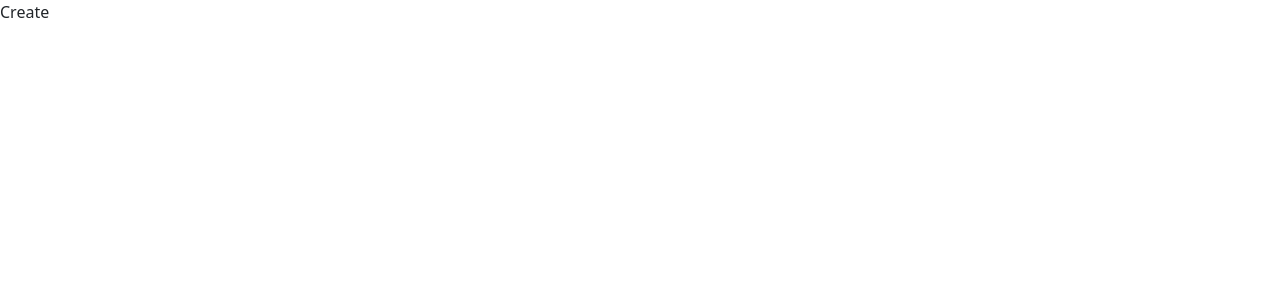
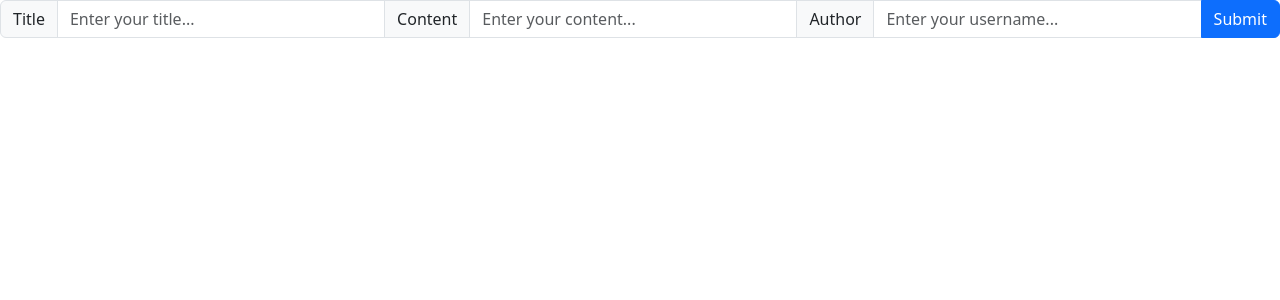
Before and after one commit to 999mattia/mongoblog, a React (Vite) app in the folder client/: page /create in a window 1280 px wide. Shown: the top 300 px of the page. Built offline with nearby package versions, Linux system fonts and the light colour scheme.

Commit message:
create post working

```diff
--- a/client/src/Create.tsx
+++ b/client/src/Create.tsx
@@ -1,3 +1,85 @@
+import React, { useState } from "react";
+import { Post } from "./utils/types";
+import { createPost } from "./utils/fetch";
+import { useNavigate } from "react-router-dom";
+
 export default function Create() {
-	return <>Create</>;
+	const navigate = useNavigate();
+	const [post, setPost] = useState<Post>({
+		id: "",
+		title: "",
+		content: "",
+		author: "",
+		comments: [],
+	});
+
+	const handleChange = (e: React.ChangeEvent<HTMLInputElement>) => {
+		const target = e.target;
+		const name = target.name;
+		const value = target.value;
+		setPost({
+			...post,
+			[name]: value,
+		});
+		console.log(post);
+	};
+
+	async function handleSubmit() {
+		await createPost(post);
+		navigate("/");
+	}
+
+	return (
+		<div className="input-group mb-3">
+			<span
+				className="input-group-text"
+				id="basic-addon1"
+			>
+				Title
+			</span>
+			<input
+				type="text"
+				className="form-control"
+				placeholder="Enter your title..."
+				name="title"
+				value={post.title}
+				onChange={handleChange}
+			/>
+			<span
+				className="input-group-text"
+				id="basic-addon1"
+			>
+				Content
+			</span>
+			<input
+				type="text"
+				className="form-control"
+				placeholder="Enter your content..."
+				name="content"
+				value={post.content}
+				onChange={handleChange}
+			/>
+			<span
+				className="input-group-text"
+				id="basic-addon1"
+			>
+				Author
+			</span>
+			<input
+				type="text"
+				className="form-control"
+				placeholder="Enter your username..."
+				name="author"
+				value={post.author}
+				onChange={handleChange}
+			/>
+			<button
+				type="submit"
+				className="btn btn-primary"
+				onClick={handleSubmit}
+			>
+				Submit
+			</button>
+		</div>
+	);
 }
--- a/client/src/Details.tsx
+++ b/client/src/Details.tsx
@@ -1,6 +1,36 @@
 import { useParams } from "react-router-dom";
+import { useState, useEffect } from "react";
+import { Post } from "./utils/types";
+import { getPostById } from "./utils/fetch";
 
 export default function Details() {
 	const { id } = useParams();
-	return <>{id}</>;
+	const [post, setPost] = useState<Post | null>(null);
+
+	useEffect(() => {
+		async function fetch() {
+			const post = await getPostById(id!);
+			setPost(post);
+		}
+		fetch();
+	}, []);
+
+	useEffect(() => {
+		console.log(post);
+	}, [post]);
+	return (
+		<>
+			<h1>{post?.title}</h1>
+			<h2>{post?.author}</h2>
+			<p>{post?.content}</p>
+			{post?.comments.map((comment) => {
+				return (
+					<>
+						<h3>{comment.text}</h3>
+						<h4>{comment.author}</h4>
+					</>
+				);
+			})}
+		</>
+	);
 }
--- a/client/src/utils/fetch.ts
+++ b/client/src/utils/fetch.ts
@@ -1,6 +1,21 @@
 import { Post } from "./types";
 
 export async function getAllPosts(): Promise<Post[]> {
-  const response = await fetch('https://mongoblog-api.onrender.com/posts');
-  return response.json();
+	const response = await fetch("https://mongoblog-api.onrender.com/posts");
+	return response.json();
 }
+
+export async function getPostById(id: string): Promise<Post> {
+	const response = await fetch(
+		`https://mongoblog-api.onrender.com/posts/${id}`
+	);
+	return response.json();
+}
+
+export async function createPost(post: Post): Promise<void> {
+	await fetch("https://mongoblog-api.onrender.com/posts", {
+		method: "POST",
+		headers: { "Content-Type": "application/json" },
+		body: JSON.stringify(post),
+	});
+}
```
